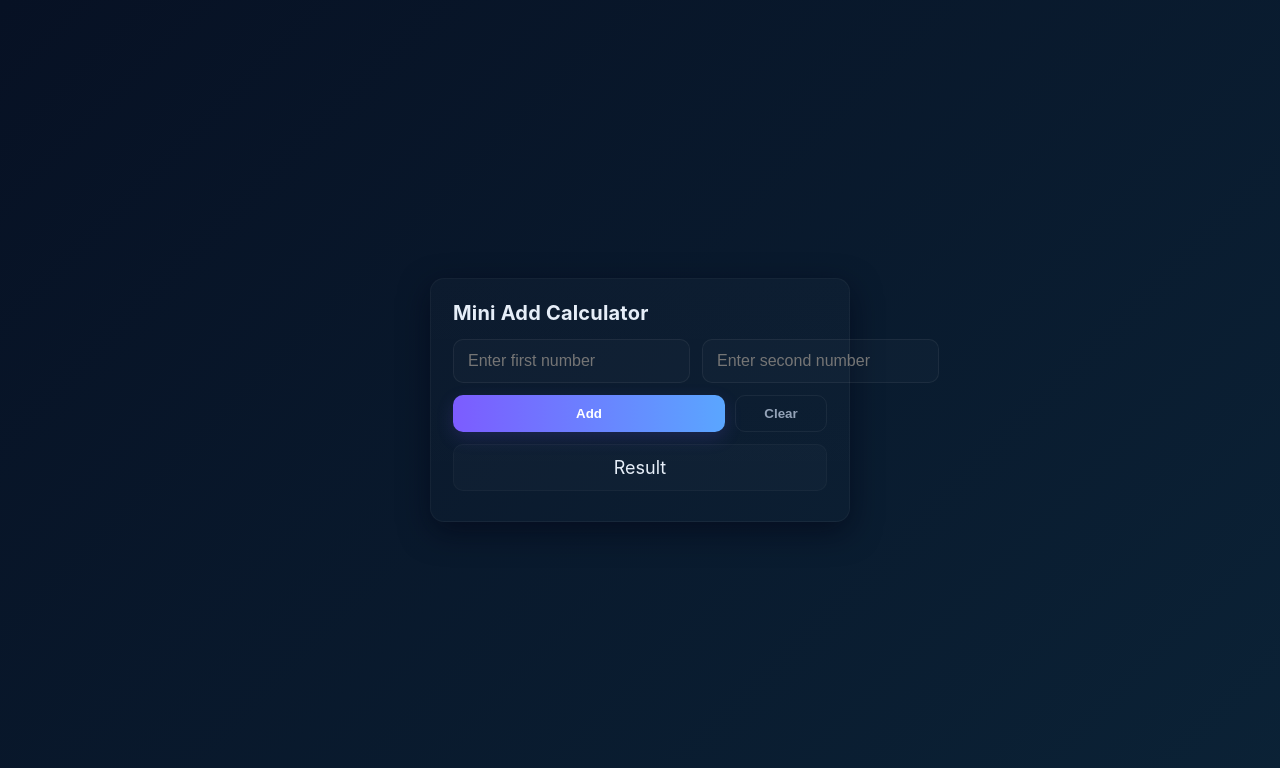
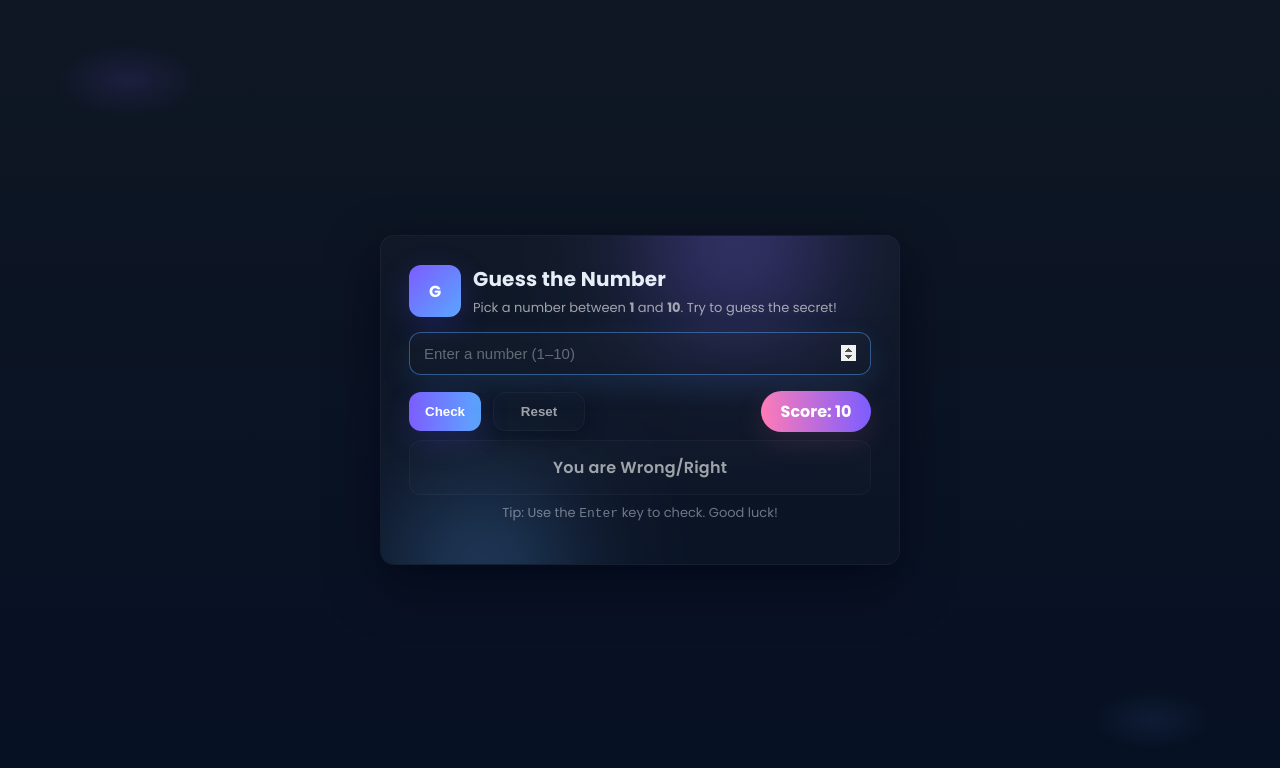
Before and after one commit to abubakker327/Perfumy, a plain HTML site: page index.html in a window 1280 px wide. Drawn offline with Linux system fonts and the light colour scheme.

Commit message:
guess the number

```diff
--- a/index.html
+++ b/index.html
@@ -3,198 +3,349 @@
 <head>
   <meta charset="utf-8" />
   <meta name="viewport" content="width=device-width,initial-scale=1" />
-  <title>Mini Add Calculator</title>
+  <title>Guess the Number</title>
+
+  <!-- Nice rounded font -->
+  <link href="https://fonts.googleapis.com/css2?family=Poppins:wght@300;400;600;700&display=swap" rel="stylesheet">
+
   <style>
-    /* Basic page layout */
     :root{
-      --bg: #0f1724;
-      --card: #0b1220;
-      --accent: #7c5cff;
-      --muted: #94a3b8;
-      --text: #e6eef8;
+      --bg-1: #0f1724;         /* deep */
+      --bg-2: #061023;         /* darker */
+      --card: rgba(255,255,255,0.04);
+      --muted: rgba(255,255,255,0.6);
+      --accent-a: #7c5cff;
+      --accent-b: #5aa6ff;
+      --accent-c: #ff7ab6;
+      --glass: rgba(255,255,255,0.03);
+      --success: #8ef29a;
+      --danger: #ffb4b4;
+      --radius: 14px;
+      --shadow-lg: 0 18px 50px rgba(2,6,23,0.7);
+      --shadow-sm: 0 6px 20px rgba(2,6,23,0.45);
     }
 
     *{box-sizing: border-box}
+    html,body{height:100%}
     body{
       margin:0;
-      min-height:100vh;
+      font-family: 'Poppins', system-ui, -apple-system, "Segoe UI", Roboto, "Helvetica Neue", Arial;
+      background: radial-gradient(1200px 600px at 10% 10%, rgba(124,92,255,0.12), transparent 6%),
+                  radial-gradient(1000px 500px at 90% 90%, rgba(90,166,255,0.08), transparent 6%),
+                  linear-gradient(180deg, var(--bg-1), var(--bg-2));
+      color: #e6eef8;
       display:flex;
       align-items:center;
       justify-content:center;
-      font-family:Inter, system-ui, -apple-system, "Segoe UI", Roboto, "Helvetica Neue", Arial;
-      background: linear-gradient(135deg, #071124 0%, #0b2236 100%);
-      color:var(--text);
-      padding:24px;
+      padding:28px;
+      -webkit-font-smoothing:antialiased;
+      -moz-osx-font-smoothing:grayscale;
     }
 
+    /* container card */
     .card{
       width:100%;
-      max-width:420px;
+      max-width:520px;
+      border-radius:var(--radius);
+      padding:28px;
       background: linear-gradient(180deg, rgba(255,255,255,0.02), rgba(255,255,255,0.01));
-      border-radius:14px;
-      padding:22px;
-      box-shadow: 0 10px 30px rgba(3,6,23,0.6);
+      box-shadow: var(--shadow-lg);
       border: 1px solid rgba(255,255,255,0.04);
+      position:relative;
+      overflow:hidden;
     }
 
+    /* decorative floating blobs */
+    .card::before,
+    .card::after{
+      content: "";
+      position: absolute;
+      filter: blur(60px);
+      opacity: 0.6;
+      pointer-events:none;
+      mix-blend-mode: screen;
+    }
+    .card::before{
+      width:320px;height:320px;
+      background: radial-gradient(circle at 30% 30%, var(--accent-a), transparent 40%);
+      right: -60px;
+      top: -90px;
+    }
+    .card::after{
+      width:260px;height:260px;
+      background: radial-gradient(circle at 70% 70%, var(--accent-b), transparent 40%);
+      left:-80px;
+      bottom:-80px;
+    }
+
+    header{
+      display:flex;
+      gap:12px;
+      align-items:center;
+      margin-bottom:16px;
+    }
+    .logo{
+      width:52px;
+      height:52px;
+      border-radius:12px;
+      background: linear-gradient(135deg, var(--accent-a), var(--accent-b));
+      display:grid;
+      place-items:center;
+      font-weight:700;
+      color:white;
+      box-shadow: 0 8px 30px rgba(92,64,255,0.22);
+      transform: translateZ(0);
+    }
     h1{
-      margin:0 0 14px 0;
+      margin:0;
       font-size:20px;
       letter-spacing:0.2px;
     }
+    p.lead{
+      margin:4px 0 0 0;
+      color:var(--muted);
+      font-size:13px;
+    }
 
-    .row{
+    /* form area */
+    .form{
       display:flex;
       gap:12px;
-      margin-bottom:12px;
+      align-items:center;
+      margin-top:8px;
+      margin-bottom:14px;
     }
 
     input[type="number"]{
       flex:1;
       padding:12px 14px;
-      border-radius:10px;
-      border:1px solid rgba(255,255,255,0.06);
-      background: rgba(255,255,255,0.02);
-      color:var(--text);
-      font-size:16px;
+      border-radius:12px;
+      border:1px solid rgba(255,255,255,0.04);
+      background: linear-gradient(180deg, rgba(255,255,255,0.02), rgba(255,255,255,0.01));
+      color:var(--text, #e6eef8);
       outline:none;
-      transition: box-shadow .15s, transform .08s;
+      font-size:15px;
+      transition: box-shadow .18s ease, transform .08s ease, border-color .12s ease;
+      -webkit-appearance: none;
+      appearance: none;
     }
+    input[type="number"]::placeholder{ color: rgba(230,238,248,0.38); }
+
     input[type="number"]:focus{
-      box-shadow: 0 6px 18px rgba(124,92,255,0.12);
-      transform: translateY(-1px);
-      border-color: rgba(124,92,255,0.6);
+      box-shadow: 0 10px 30px rgba(90,166,255,0.12);
+      border-color: rgba(90,166,255,0.45);
+      transform: translateY(-2px);
     }
 
+    /* buttons */
     .controls{
       display:flex;
-      gap:10px;
+      gap:12px;
       margin-bottom:12px;
     }
-
-    button{
-      padding:10px 14px;
-      border-radius:10px;
-      border: none;
+    .btn{
+      padding:11px 16px;
+      border-radius:12px;
+      border:none;
       font-weight:600;
       cursor:pointer;
-      transition: transform .08s, box-shadow .08s;
-    }
-
-    .btn-primary{
-      background: linear-gradient(90deg,var(--accent), #5aa6ff);
-      color: white;
-      flex:1;
-      box-shadow: 0 6px 18px rgba(124,92,255,0.16);
-    }
-    .btn-primary:active{ transform:translateY(1px) }
-    .btn-secondary{
-      background: transparent;
-      border:1px solid rgba(255,255,255,0.06);
-      color:var(--muted);
-      min-width:92px;
-    }
-
-    #result{
-      margin:0;
-      padding:12px;
-      border-radius:10px;
-      background: rgba(255,255,255,0.02);
-      border: 1px solid rgba(255,255,255,0.03);
-      font-size:18px;
-      text-align:center;
-      color:var(--text);
-      min-height:46px;
-      display:flex;
+      transition: transform .08s ease, box-shadow .12s ease, opacity .12s;
+      display:inline-flex;
+      gap:8px;
       align-items:center;
       justify-content:center;
     }
 
-    .error{
-      color:#ffb4b4;
-      font-size:13px;
-      margin-top:8px;
-      text-align:left;
+    .btn-check{
+      background: linear-gradient(90deg,var(--accent-a), var(--accent-b));
+      color:white;
+      box-shadow: 0 10px 30px rgba(92,64,255,0.18);
+    }
+    .btn-check:hover{ transform: translateY(-4px) scale(1.01); box-shadow: 0 18px 45px rgba(92,64,255,0.22); }
+    .btn-check:active{ transform: translateY(-1px); }
+
+    .btn-reset{
+      background: transparent;
+      color:var(--muted);
+      border:1px solid rgba(255,255,255,0.04);
+      min-width:92px;
+      box-shadow: var(--shadow-sm);
+    }
+    .btn-reset:hover{ transform: translateY(-3px); opacity:0.98; }
+
+    /* result & score */
+    .row-meta{
+      display:flex;
+      justify-content:space-between;
+      align-items:center;
+      gap:12px;
+      margin-bottom:8px;
     }
 
-    /* small screens */
-    @media (max-width:420px){
-      .row{flex-direction:column}
-      .controls{flex-direction:column}
-      .btn-primary{width:100%}
+    #result{
+      padding:14px;
+      border-radius:12px;
+      background: linear-gradient(180deg, rgba(255,255,255,0.014), rgba(255,255,255,0.01));
+      border:1px solid rgba(255,255,255,0.03);
+      min-height:52px;
+      display:flex;
+      align-items:center;
+      justify-content:center;
+      font-weight:600;
+      letter-spacing:0.2px;
+      color:var(--muted);
+      transition: transform .12s ease, box-shadow .12s ease, color .12s ease, background .12s ease;
+    }
+
+    /* success/wrong states (JavaScript will set classes) */
+    .is-success{
+      color: #02280f;
+      background: linear-gradient(90deg, rgba(142,242,154,0.18), rgba(124,92,255,0.02));
+      border: 1px solid rgba(142,242,154,0.12);
+      box-shadow: 0 12px 30px rgba(142,242,154,0.08);
+      transform: translateY(-2px);
+    }
+    .is-wrong{
+      color: #2a0b0b;
+      background: linear-gradient(90deg, rgba(255,180,180,0.08), rgba(255,122,122,0.02));
+      border: 1px solid rgba(255,180,180,0.12);
+      box-shadow: 0 12px 30px rgba(255,122,122,0.06);
+      transform: translateY(-2px);
+    }
+
+    .score-badge{
+      padding:8px 12px;
+      border-radius:999px;
+      background: linear-gradient(90deg,var(--accent-c), var(--accent-a));
+      color:white;
+      font-weight:700;
+      box-shadow: 0 10px 30px rgba(255,122,182,0.12);
+      min-width:110px;
+      text-align:center;
+    }
+
+    /* small helper text */
+    .hint{
+      margin-top:8px;
+      color: rgba(230,238,248,0.45);
+      font-size:13px;
+      text-align:center;
+    }
+
+    /* responsive */
+    @media (max-width:520px){
+      .card{ padding:18px }
+      .form{ flex-direction:column; align-items:stretch }
+      .controls{ flex-direction:column }
+      .score-badge{ width:100% }
     }
   </style>
 </head>
 <body>
-  <div class="card" role="region" aria-label="Simple adder">
-    <h1>Mini Add Calculator</h1>
 
-    <div class="row" aria-hidden="false">
-      <input id="num1" type="number" placeholder="Enter first number" aria-label="First number" />
-      <input id="num2" type="number" placeholder="Enter second number" aria-label="Second number" />
+  <div class="card" role="region" aria-label="Guess the number game">
+    <header>
+      <div class="logo">G</div>
+      <div>
+        <h1>Guess the Number</h1>
+        <p class="lead">Pick a number between <strong>1</strong> and <strong>10</strong>. Try to guess the secret!</p>
+      </div>
+    </header>
+
+    <!-- inputs -->
+    <div class="form" role="form" aria-label="Guess form">
+      <input id="guessnumber" type="number" min="1" max="10" placeholder="Enter a number (1–10)">
     </div>
 
-    <div class="controls">
-      <button class="btn-primary" id="addBtn">Add</button>
-      <button class="btn-secondary" id="clearBtn">Clear</button>
+    <div class="row-meta">
+      <div class="controls" style="margin:0;">
+        <button class="btn btn-check" id="checkBtn">Check</button>
+        <button class="btn btn-reset" id="resetBtn">Reset</button>
+      </div>
+
+      <div class="score-badge" id="score">Score: 10</div>
     </div>
 
-    <p id="result" aria-live="polite">Result</p>
-    <div id="error" class="error" aria-atomic="true"></div>
+    <div id="result" aria-live="polite">You are Wrong/Right</div>
+
+    <p class="hint">Tip: Use the <kbd>Enter</kbd> key to check. Good luck!</p>
   </div>
 
   <script>
-    // Grab elements
-    const box1 = document.getElementById('num1');
-    const box2 = document.getElementById('num2');
-    const result = document.getElementById('result');
-    const error = document.getElementById('error');
-    const addBtn = document.getElementById('addBtn');
-    const clearBtn = document.getElementById('clearBtn');
+    // your original JS (slightly adapted to work with the new buttons and classes)
+    var guessnumber = document.getElementById("guessnumber");
+    var result = document.getElementById("result");
+    var score = document.getElementById("score");
+    var checkBtn = document.getElementById("checkBtn");
+    var resetBtn = document.getElementById("resetBtn");
 
-    // Function to show error messages
-    function showError(msg) {
-      error.textContent = msg;
-      result.textContent = "Result";
-      // remove error after 3s
-      if (msg) setTimeout(()=> error.textContent = '', 3000);
+    var randomnumber = Math.floor(Math.random() * 10) + 1;
+    var totalscore = 10;
+
+    function setResultText(text, state) {
+      result.textContent = text;
+      result.classList.remove('is-success','is-wrong');
+      if (state === 'success') result.classList.add('is-success');
+      else if (state === 'wrong') result.classList.add('is-wrong');
     }
 
-    // Add button click
-    addBtn.addEventListener('click', () => {
-      // Convert values to numbers (handles empty fields to NaN)
-      const a = Number(box1.value);
-      const b = Number(box2.value);
-
-      // Validate: check inputs are not empty and are valid numbers
-      if (box1.value.trim() === '' || box2.value.trim() === '') {
-        showError('Please enter both numbers.');
+    function check() {
+      var enterednumber = Number(guessnumber.value);
+      if (guessnumber.value.trim() === "" || Number.isNaN(enterednumber)) {
+        setResultText("Please enter a number between 1 and 10.", 'wrong');
         return;
       }
-      if (Number.isNaN(a) || Number.isNaN(b)) {
-        showError('Please enter valid numeric values.');
+      if (enterednumber < 1 || enterednumber > 10) {
+        setResultText("Number must be 1 to 10.", 'wrong');
         return;
       }
 
-      const total = a + b;
-      result.textContent = total;
+      if (randomnumber === enterednumber) {
+        console.log("You are Right");
+        setResultText("You are Right! 🎉", 'success');
+        // optional: stop further guessing by disabling input and button
+        guessnumber.disabled = true;
+        checkBtn.disabled = true;
+      } else {
+        totalscore = totalscore - 1;
+        score.textContent = "Score: " + totalscore;
+        setResultText("You are Wrong. Try again!", 'wrong');
+        console.log("You are Wrong");
+        // if score hits 0, reveal number and disable
+        if (totalscore <= 0) {
+          setResultText("Game over! The number was " + randomnumber + ".", 'wrong');
+          guessnumber.disabled = true;
+          checkBtn.disabled = true;
+        }
+      }
+      guessnumber.value = "";
+      guessnumber.focus();
+    }
+
+    function resetGame() {
+      randomnumber = Math.floor(Math.random() * 10) + 1;
+      totalscore = 10;
+      score.textContent = "Score: " + totalscore;
+      setResultText("You are Wrong/Right");
+      guessnumber.disabled = false;
+      checkBtn.disabled = false;
+      guessnumber.value = "";
+      guessnumber.focus();
+      console.log('New secret:', randomnumber);
+    }
+
+    // wire up buttons
+    checkBtn.addEventListener('click', check);
+    resetBtn.addEventListener('click', resetGame);
+
+    // allow Enter key to check
+    guessnumber.addEventListener('keydown', function (e) {
+      if (e.key === 'Enter') check();
     });
 
-    // Clear button resets everything
-    clearBtn.addEventListener('click', () => {
-      box1.value = '';
-      box2.value = '';
-      result.textContent = 'Result';
-      error.textContent = '';
-      box1.focus();
-    });
-
-    // Optional: allow pressing Enter in either input to perform addition
-    [box1, box2].forEach(input => {
-      input.addEventListener('keydown', (e) => {
-        if (e.key === 'Enter') addBtn.click();
-      });
-    });
+    // initially focus and log secret for debug
+    guessnumber.focus();
+    console.log('Secret number (debug):', randomnumber);
   </script>
 </body>
 </html>
```
